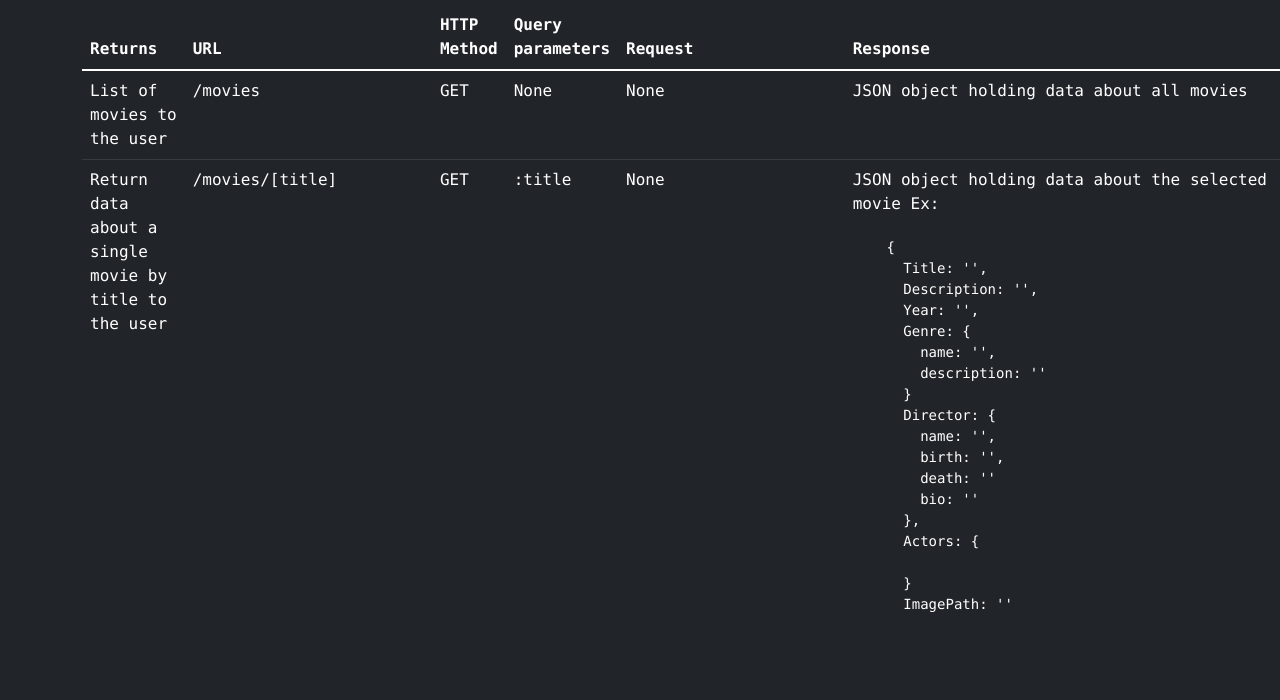
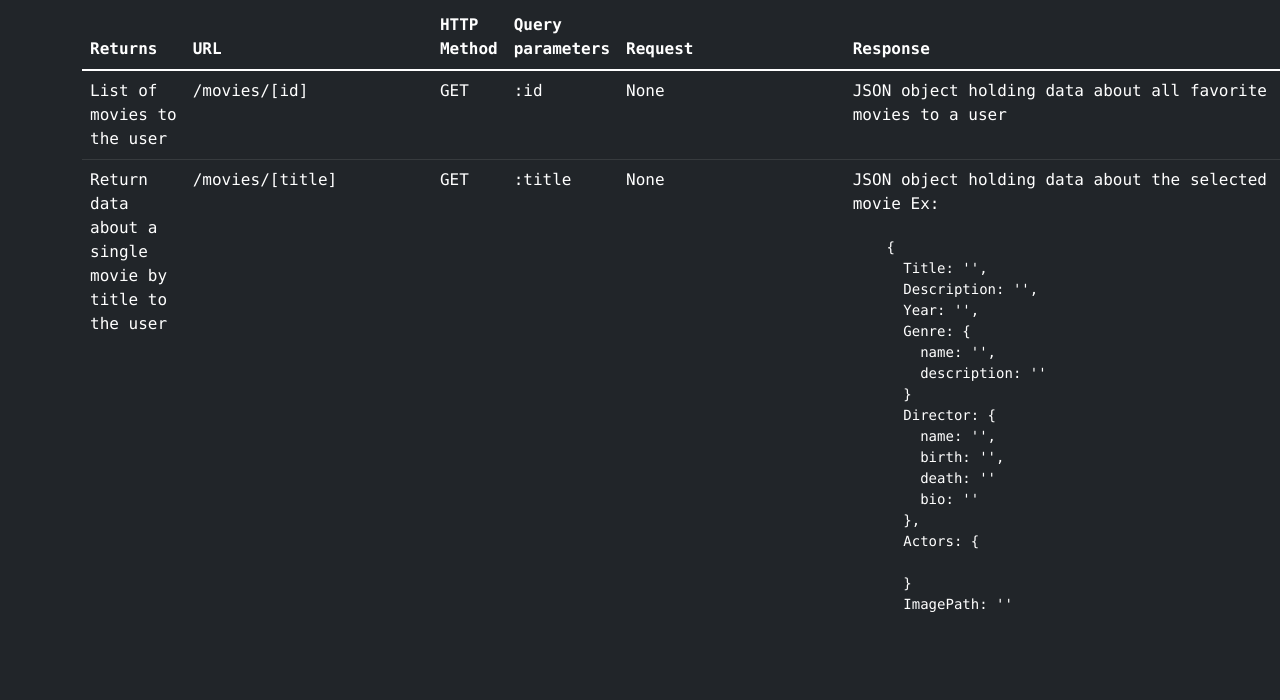
Before and after one commit to Jorgeperez246/movie_api, a website: page public/documentation.html in a window 1280 px wide. Shown: the part 51-751 px from the top of the page. Drawn offline with nearby package versions, Linux system fonts and the light colour scheme.

Commit message:
updated the get request to get all movies to a user and fixed documentation

```diff
--- a/public/documentation.html
+++ b/public/documentation.html
@@ -24,11 +24,11 @@
       <tbody>
         <tr>
           <td>List of movies to the user</td>
-          <td>/movies</td>
+          <td>/movies/[id]</td>
           <td>GET</td>
+          <td>:id</td>
           <td>None</td>
-          <td>None</td>
-          <td>JSON object holding data about all movies</td>
+          <td>JSON object holding data about all favorite movies to a user</td>
         </tr>
         <tr>
           <td>Return data about a single movie by title to the user</td>
```
Also changed, not shown: index.js (+5 -3 lines).
